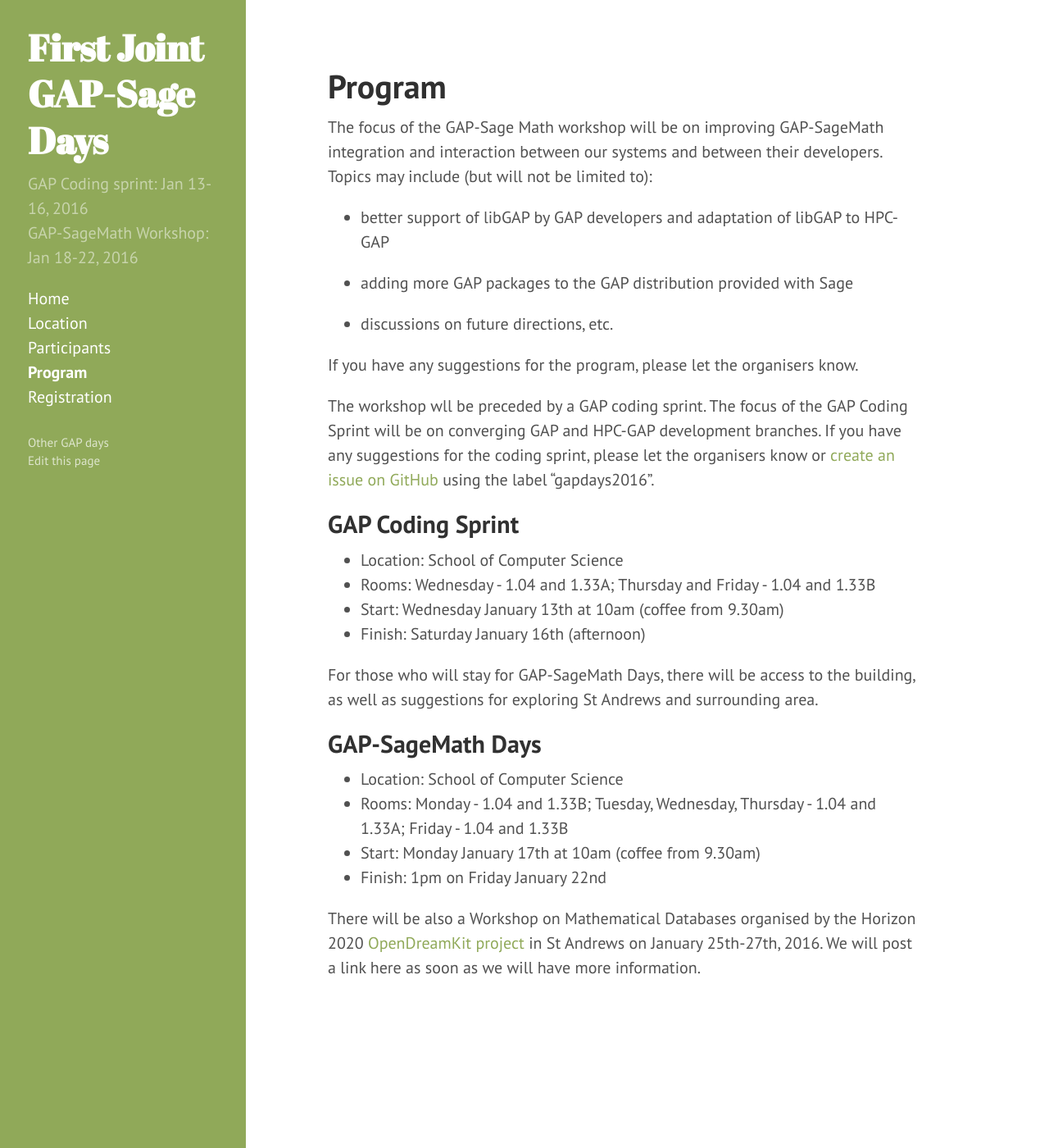
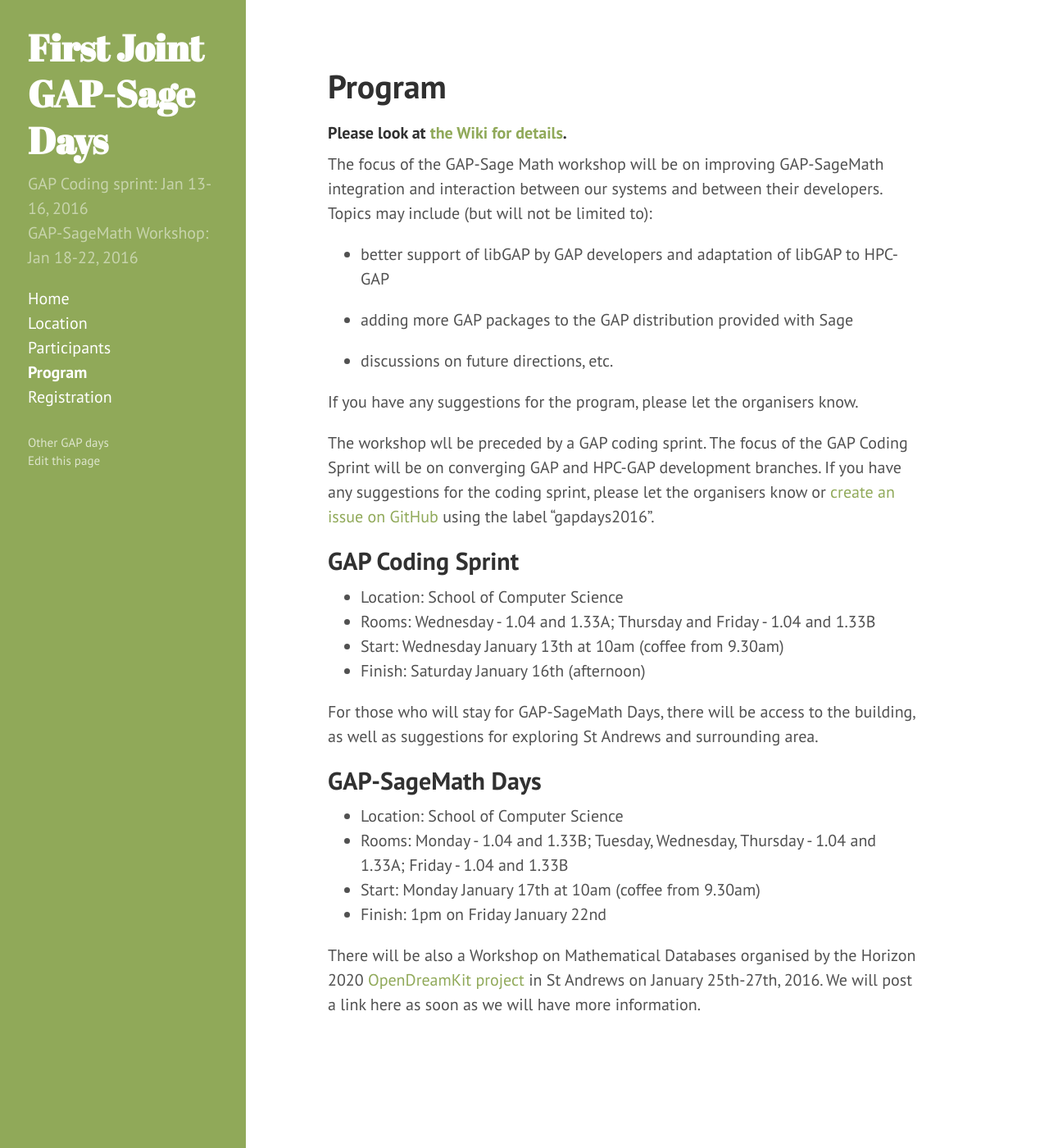
Before and after one commit to gapdays/gap-sage-days2016, a Jekyll site: the page built from program.md, in a window 1280 px wide and 1400 px high. Shown: the whole window at 82% size. Built offline with Jekyll 4.4.1, drawn with Linux system fonts in a browser that asks for light colours; Markdown is read by kramdown in place of the engine named in the settings.

Commit message:
crude wiki link

```diff
--- a/program.md
+++ b/program.md
@@ -2,6 +2,8 @@
 layout: page
 title: Program
 ---
+
+#### Please look at [the Wiki for details](https://github.com/gapdays/gap-sage-days2016/wiki).
 
 The focus of the GAP-Sage Math workshop will be on improving GAP-SageMath integration and interaction between our systems and between their developers. Topics may include (but will not be limited to):
 
```
